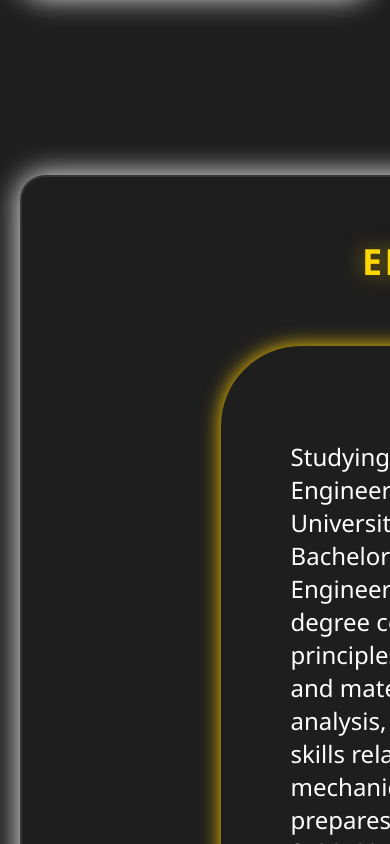
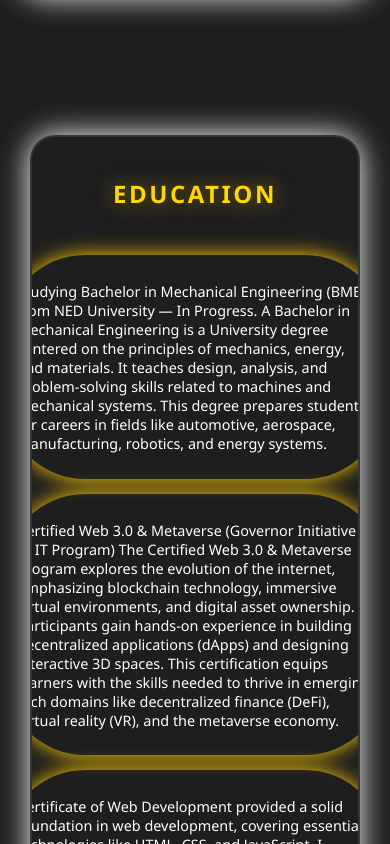
Before and after one commit to bilalwaseem111/my-portfolio, a Next.js app: page / in a window 390 px wide. Shown: the part 2840-3684 px from the top of the page. Built offline with nearby package versions, Linux system fonts and the light colour scheme.

Commit message:
Update globals.css

```diff
--- a/src/styles/globals.css
+++ b/src/styles/globals.css
@@ -945,3 +945,20 @@ button:hover {
       padding: 8px 16px;
       font-size: 0.9rem;
     }
+
+
+@media (max-width: 576px) {
+  .edu-main {
+    padding: 20px 15px;
+    margin: 40px 10px;
+  }
+  .edu-text h2 {
+    font-size: 1.5rem;
+    margin-bottom: 15px;
+  }
+  .box-con-edu {
+    padding: 12px 12px;
+    margin-bottom: 15px;
+    font-size: 0.9rem;
+  }
+}
```
